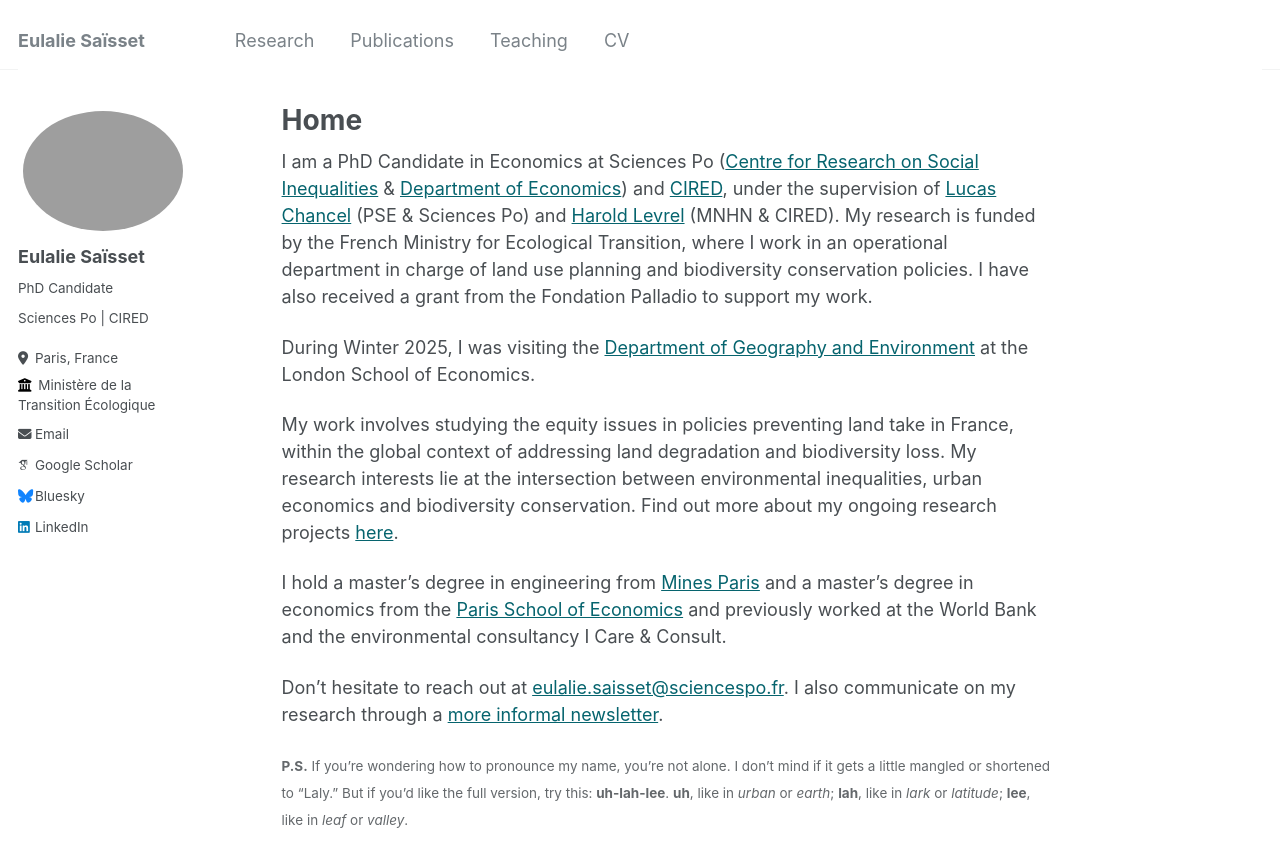
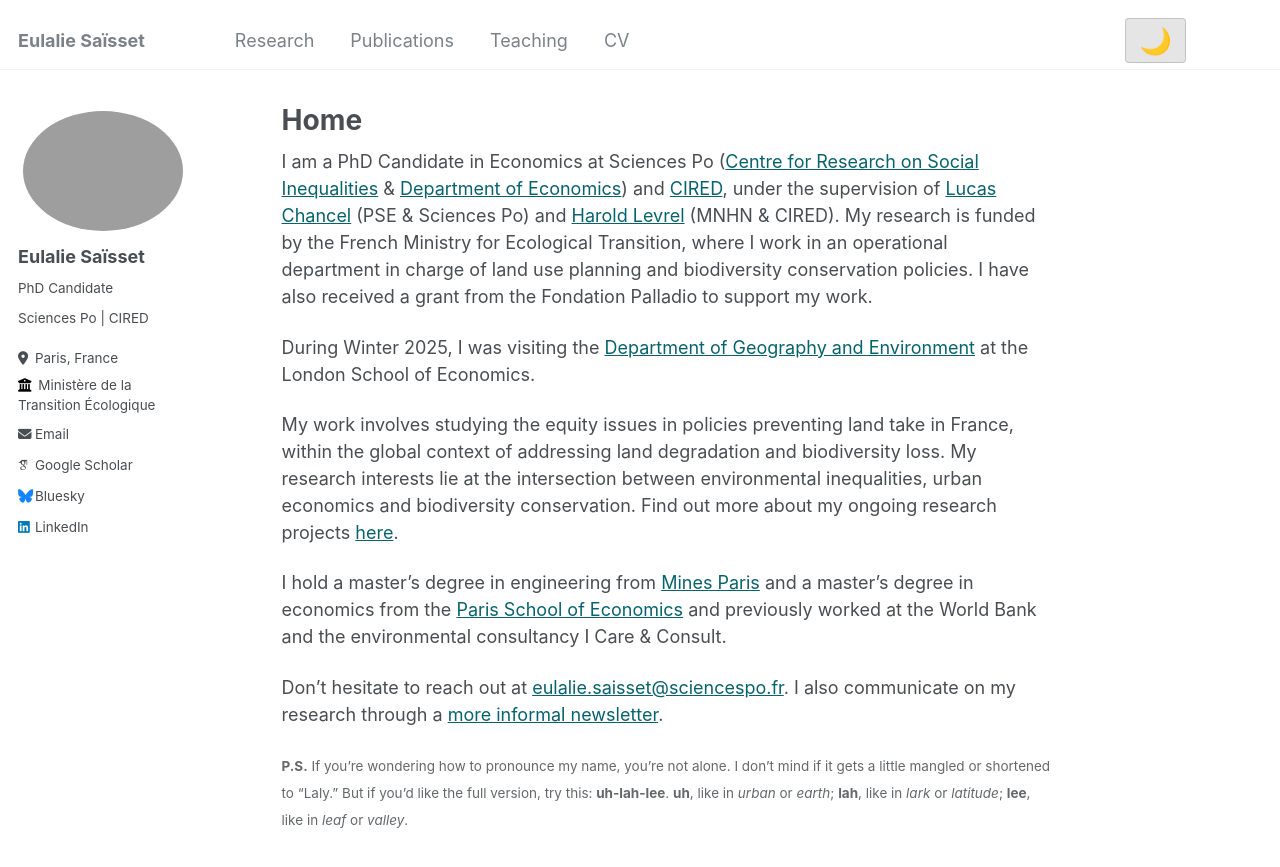
Before and after one commit to eulaliesaisset/eulaliesaisset.github.io, a Jekyll site: the page built from _pages/about.md, in a window 1280 px wide and 1045 px high. Shown: the top 867 px of the window. Built offline with Jekyll 4.4.1, drawn with Linux system fonts in a browser that asks for light colours; some web fonts are replaced.

Commit message:
fix dark theme

```diff
--- a/_includes/masthead.html
+++ b/_includes/masthead.html
@@ -17,10 +17,10 @@
           {% endfor %}
         </ul>
         <ul class="hidden-links hidden"></ul>
-        <button id="dark-mode-toggle" class="dark-mode-toggle" aria-label="Toggle dark mode">
-          <i class="fas fa-moon"></i>
-        </button>
       </nav>
+      <button id="dark-mode-toggle" class="dark-mode-toggle" aria-label="Toggle dark mode">
+        <span class="dark-mode-icon">🌙</span>
+      </button>
     </div>
   </div>
 </div>
--- a/_includes/scripts.html
+++ b/_includes/scripts.html
@@ -4,13 +4,12 @@
 <script>
   document.addEventListener('DOMContentLoaded', function() {
     const toggle = document.getElementById('dark-mode-toggle');
-    const icon = toggle.querySelector('i');
+    const icon = toggle.querySelector('.dark-mode-icon');
 
     // Set initial icon based on current theme
     const currentTheme = document.documentElement.getAttribute('data-theme');
     if (currentTheme === 'dark') {
-      icon.classList.remove('fa-moon');
-      icon.classList.add('fa-sun');
+      icon.textContent = '☀️';
     }
 
     // Toggle dark mode on click
@@ -23,11 +22,9 @@
 
       // Toggle icon
       if (newTheme === 'dark') {
-        icon.classList.remove('fa-moon');
-        icon.classList.add('fa-sun');
+        icon.textContent = '☀️';
       } else {
-        icon.classList.remove('fa-sun');
-        icon.classList.add('fa-moon');
+        icon.textContent = '🌙';
       }
     });
   });
--- a/_sass/_dark-mode.scss
+++ b/_sass/_dark-mode.scss
@@ -236,25 +236,42 @@
 
 /* Dark mode toggle button */
 .dark-mode-toggle {
-  position: static !important;
-  display: inline-block !important;
-  margin-left: 1rem;
-  padding: 0.5rem;
-  background: transparent !important;
-  border: none;
+  position: absolute;
+  top: 50%;
+  right: 3.5em;
+  transform: translateY(-50%);
+  padding: 0.5rem 0.75rem;
+  background: rgba(0, 0, 0, 0.1);
+  border: 1px solid rgba(0, 0, 0, 0.15);
+  border-radius: 4px;
   cursor: pointer;
   font-size: 1.2rem;
-  color: inherit;
-  vertical-align: middle;
+  line-height: 1;
   transition: all 0.3s ease;
-  height: auto !important;
+  z-index: 10;
 
   &:hover {
-    opacity: 0.7;
+    background: rgba(0, 0, 0, 0.15);
+    transform: translateY(-50%) scale(1.05);
+  }
+
+  .dark-mode-icon {
+    display: inline-block;
+    font-size: 1.2em;
   }
 
   @media (max-width: $small) {
-    margin-left: 0.5rem;
+    right: 3em;
+    padding: 0.4rem 0.6rem;
     font-size: 1rem;
   }
 }
+
+[data-theme="dark"] .dark-mode-toggle {
+  background: rgba(255, 255, 255, 0.1);
+  border-color: rgba(255, 255, 255, 0.15);
+
+  &:hover {
+    background: rgba(255, 255, 255, 0.15);
+  }
+}
--- a/_sass/_masthead.scss
+++ b/_sass/_masthead.scss
@@ -37,6 +37,7 @@
 }
 
 .masthead__menu {
+  position: relative;
 
   ul {
     margin: 0;
```
